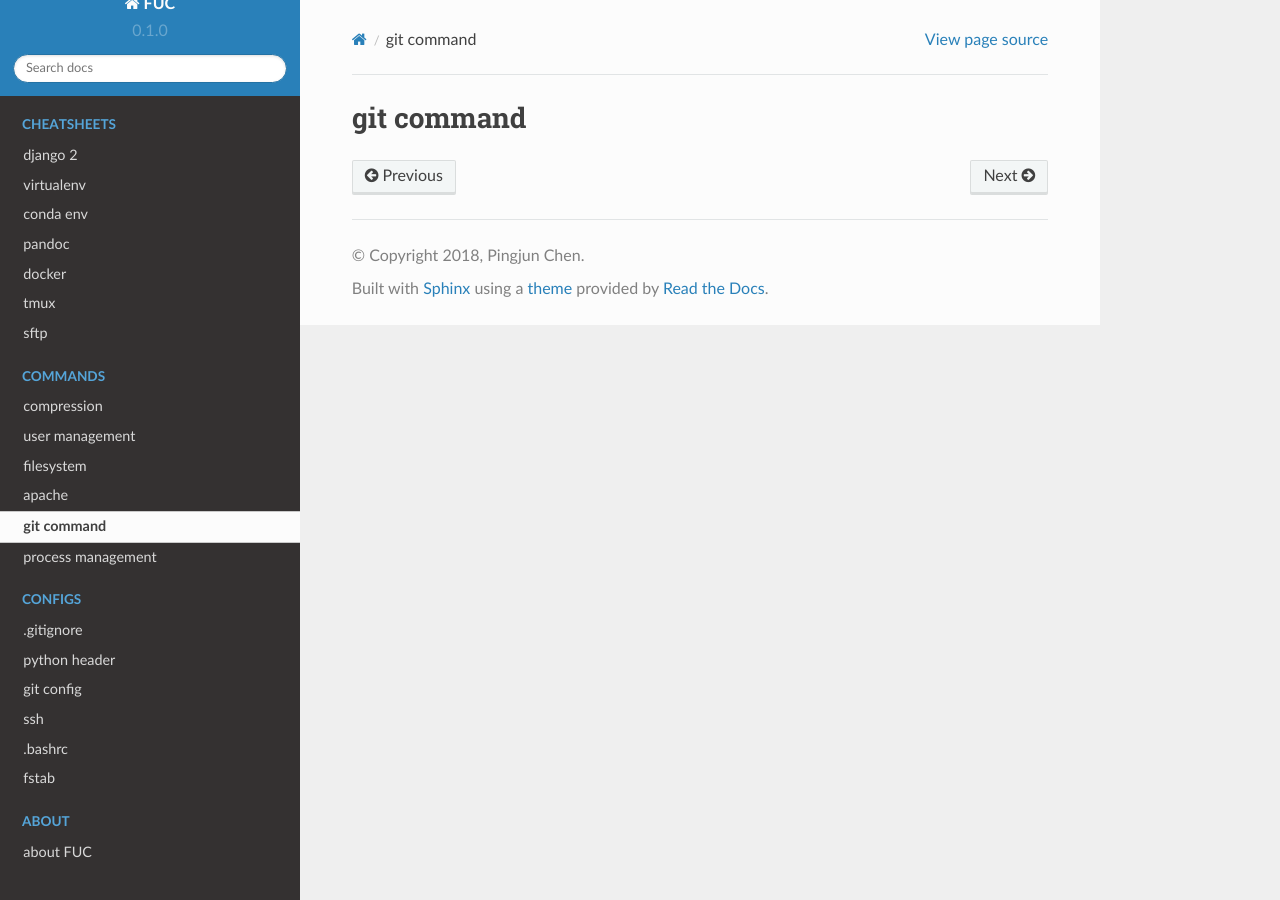
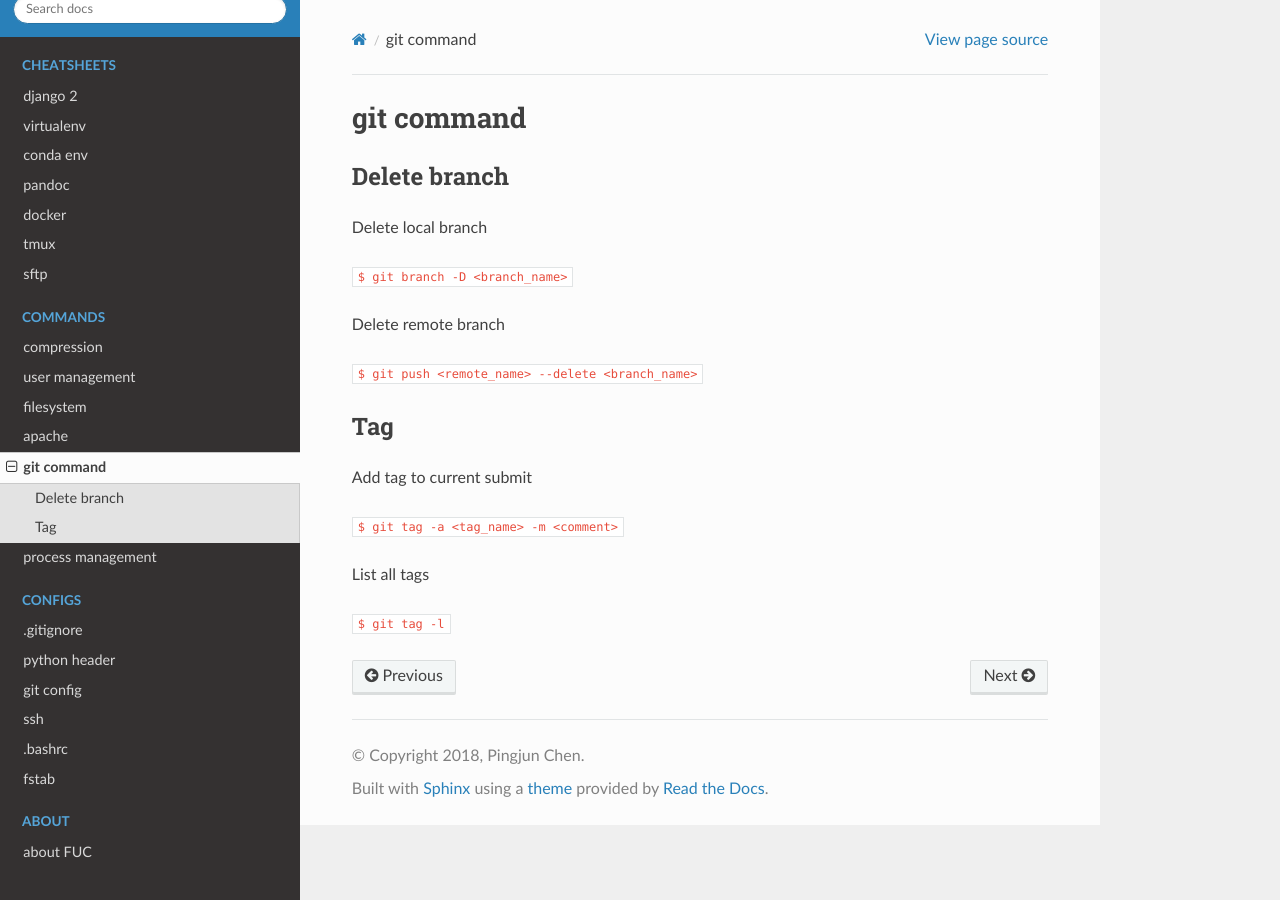
Before and after one commit to PingjunChen/FUC, a Sphinx documentation site: the page built from docs/gitcmd.rst, in a window 1280 px wide. Built offline with Sphinx 7.4.7 and the Read the Docs theme 2.0.0, drawn with Linux system fonts in a browser that asks for light colours.

Commit message:
add git command

```diff
--- a/docs/apache.rst
+++ b/docs/apache.rst
@@ -1,7 +1,7 @@
 apache
 ========
 
-## Restart
+Restart
 --------
 :code:`$ service apache2 restart`
 
--- a/docs/gitcmd.rst
+++ b/docs/gitcmd.rst
@@ -1,2 +1,25 @@
 git command
 ========
+
+
+Delete branch
+--------
+
+Delete local branch
+
+:code:`$ git branch -D <branch_name>`
+
+Delete remote branch
+
+:code:`$ git push <remote_name> --delete <branch_name>`
+
+Tag
+--------
+
+Add tag to current submit
+
+:code:`$ git tag -a <tag_name> -m <comment>`
+
+List all tags
+
+:code:`$ git tag -l`
```
